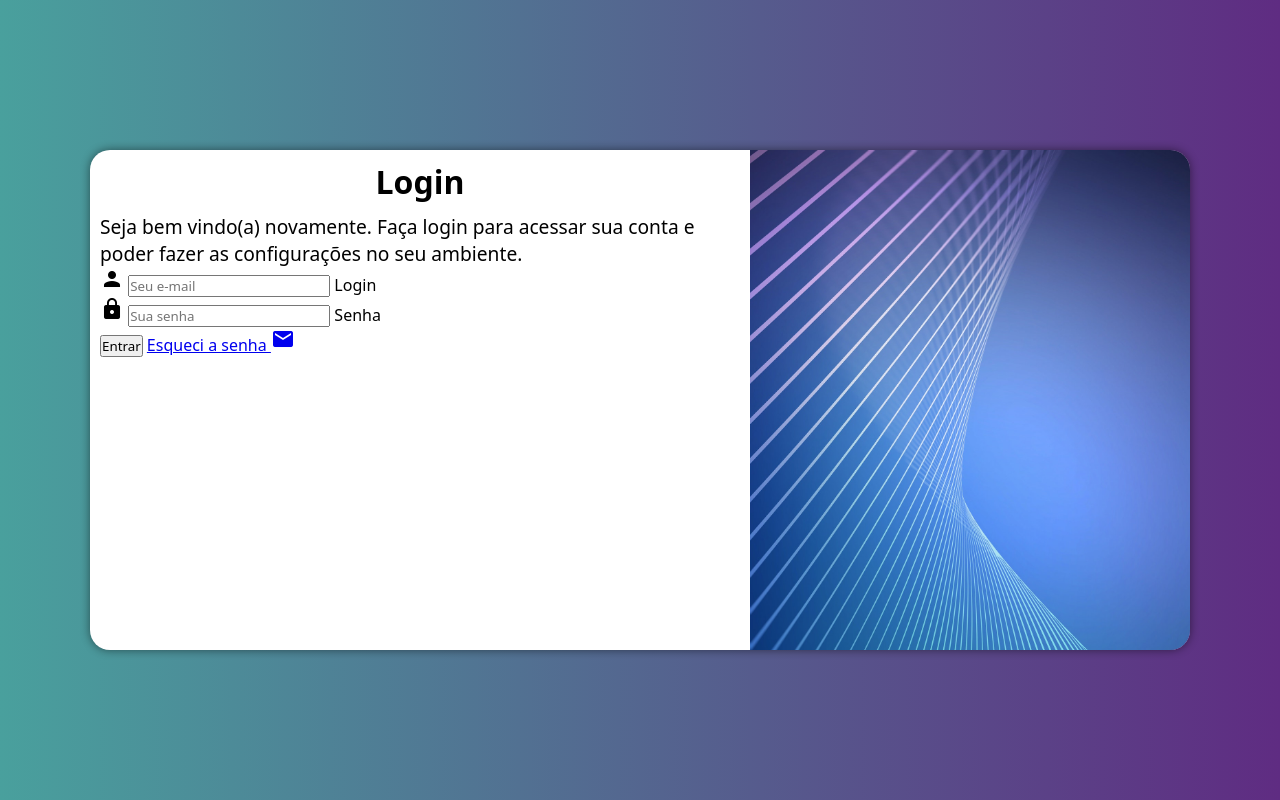
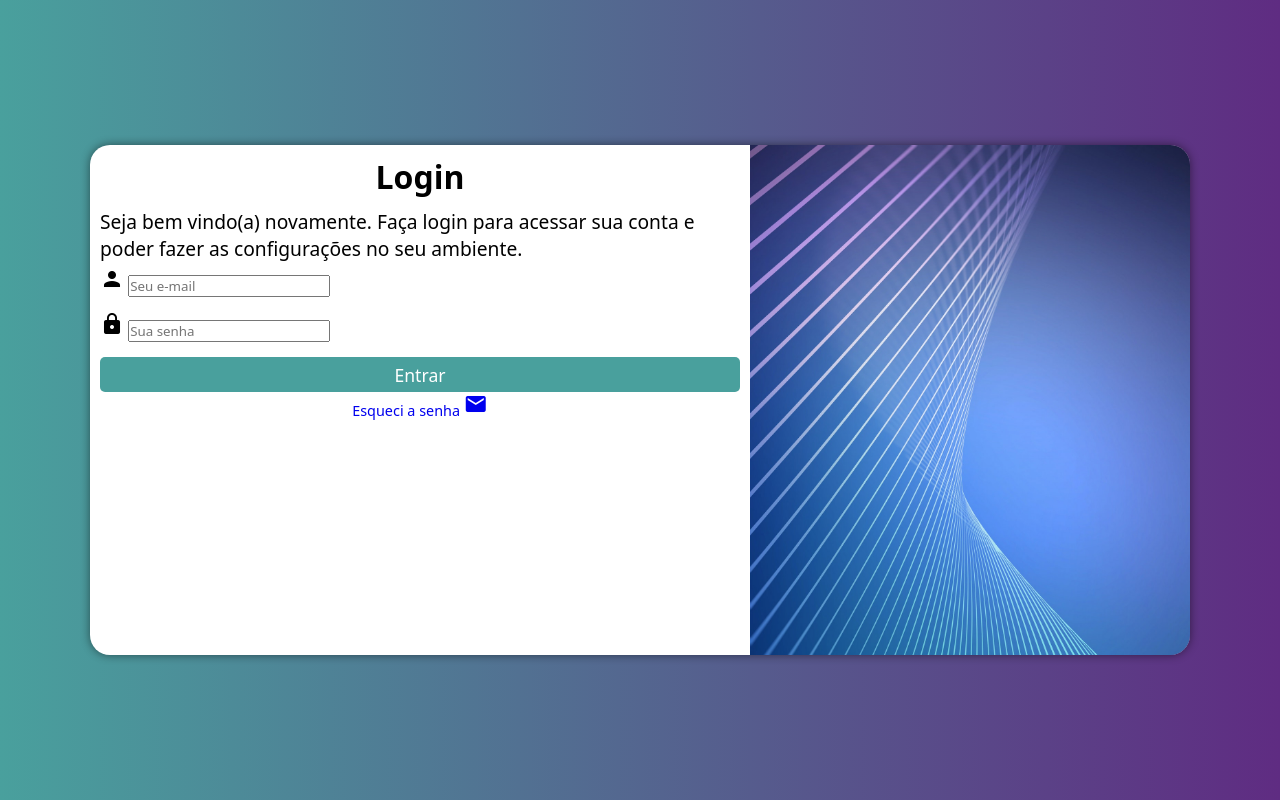
Before and after one commit to CarlosMonnerat/html-css, a PHP site: page / in a window 1280 px wide. Run offline with PHP 8.4, Linux system fonts and the light colour scheme.

Commit message:
upgrade mq006

```diff
--- a/curso em video/Módulo 4/midia queries/mq006/estilos/style.css
+++ b/curso em video/Módulo 4/midia queries/mq006/estilos/style.css
@@ -34,7 +34,7 @@ section#login{
 
     background-color: white;
     width: 250px;
-    height: 500px;
+    height: 510px;
     border-radius: 20px;
     box-shadow: 0px 0px 10px rgba(0, 0, 0, 0.486);
 
@@ -62,5 +62,45 @@ div#formulario > h1{
 }
 
 div#formulario > p{
-    font-size: 0.8em;
+    font-size: .9em;
 }
+
+form > div.campo{
+    display: block;
+    width: 100%;
+    height: 40px;
+    margin: 5px 0px;
+}
+
+div.campo > label{
+    display: none;
+}
+
+form > input[type=submit]{
+    display: block;
+    font-size: 1.1em;
+    width: 100%;
+    height: 35px;
+    background-color: #49a09d;
+    color: white;
+    border: none;
+    border-radius: 5px;
+    cursor: pointer;
+}
+form > input[type=submit]:hover{
+    background-color: #32706e;
+}
+
+form > a.botao{
+    display: block;
+    text-align: center;
+    font-size: .9em;
+    width: 100%;
+    height: 35px;
+    text-decoration: none;
+
+}
+form > a.botao:hover{
+    text-decoration: underline;
+    color: darkblue;
+}
--- a/curso em video/Módulo 4/midia queries/mq006/index.html
+++ b/curso em video/Módulo 4/midia queries/mq006/index.html
@@ -34,7 +34,8 @@
                     </div>
 
                     <input type="submit" value="Entrar">
-                    <a href="esqueci.html">Esqueci a senha
+
+                    <a href="esqueci.html" class="botao">Esqueci a senha
                         <span class="material-icons">mail</span>
                     </a>
                 </form>
```
